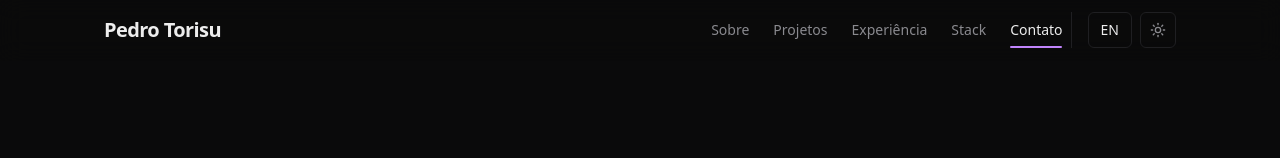
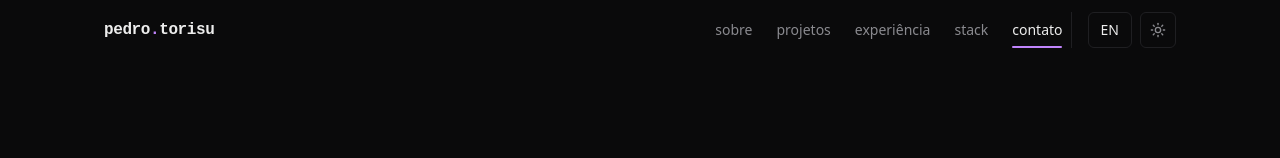
Before and after one commit to PedroHTLemos/portfolio-pedro-lemos, a React (Vite) app: page / in a window 1280 px wide. Shown: the top 158 px of the page. Built offline with nearby package versions, Linux system fonts and the light colour scheme.

Commit message:
feat(cabecalho): logo em Geist Mono com acento no ponto e blur só após rolar
- Logo pedro.torisu em mono, com o ponto no acento
- Links do menu em minúsculas
- Fundo sólido no topo; bg/80 com blur e borda só depois de rolar

```diff
--- a/src/components/Navbar.tsx
+++ b/src/components/Navbar.tsx
@@ -3,7 +3,6 @@ import { Link, useLocation } from 'react-router-dom'
 import { Menu, X } from 'lucide-react'
 import { messages } from '@/data'
 import type { Lang } from '@/data/types'
-import { site } from '@/data/site'
 import { useScrolled } from '@/hooks/useScrolled'
 import { useActiveSection } from '@/hooks/useActiveSection'
 import { LanguageSwitch } from '@/components/LanguageSwitch'
@@ -60,13 +59,15 @@ export function Navbar({ lang }: { lang: Lang }) {
 
   return (
     <header
-      className={`sticky top-0 z-40 border-b bg-bg/80 backdrop-blur-md transition-[box-shadow,border-color] duration-200 ${
-        scrolled ? 'border-border shadow-[0_1px_12px_rgb(0_0_0/0.06)] dark:shadow-[0_1px_12px_rgb(0_0_0/0.4)]' : 'border-transparent'
+      className={`sticky top-0 z-40 border-b transition-[box-shadow,border-color,background-color,backdrop-filter] duration-200 ${
+        scrolled
+          ? 'border-border bg-bg/80 backdrop-blur-md shadow-[0_1px_12px_rgb(0_0_0/0.4)]'
+          : 'border-transparent bg-bg'
       }`}
     >
       <div className="mx-auto flex max-w-content items-center justify-between gap-4 px-4 py-3 md:px-6">
-        <Link to={home} className="font-sans tracking-[-0.03em] text-xl font-semibold text-fg">
-          {site.name}
+        <Link to={home} className="font-mono text-base font-semibold tracking-tight text-fg">
+          pedro<span className="text-accent">.</span>torisu
         </Link>
 
         <div className="flex items-center gap-2">
@@ -82,7 +83,7 @@ export function Navbar({ lang }: { lang: Lang }) {
                       }}
                       to={`${home}#${id}`}
                       aria-current={isActive ? 'location' : undefined}
-                      className={`inline-flex py-2 transition-colors duration-200 hover:text-fg ${isActive ? 'text-fg' : 'text-muted'}`}
+                      className={`inline-flex py-2 lowercase transition-colors duration-200 hover:text-fg ${isActive ? 'text-fg' : 'text-muted'}`}
                     >
                       {label}
                     </Link>
@@ -132,7 +133,7 @@ export function Navbar({ lang }: { lang: Lang }) {
                   <Link
                     to={`${home}#${id}`}
                     onClick={() => setOpen(false)}
-                    className="block py-3 text-base text-fg transition-colors hover:text-accent"
+                    className="block py-3 text-base lowercase text-fg transition-colors hover:text-accent"
                   >
                     {label}
                   </Link>
```
